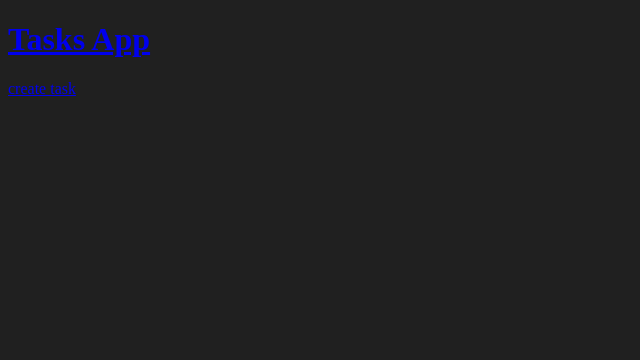
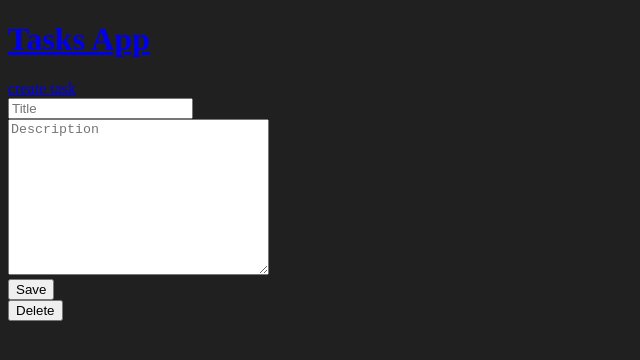
Before and after one commit to david-arce/tasks, a React (Vite) app in the folder client/: page /tasks/1 in a window 1280 px wide. Shown: the top 360 px of the page, without its empty margins (0-640 px from the left). Built offline with nearby package versions, Linux system fonts and the light colour scheme.

Commit message:
Add route for task details page and implement delete functionality

```diff
--- a/client/src/App.jsx
+++ b/client/src/App.jsx
@@ -11,6 +11,7 @@
         <Route path = "/" element = {<Navigate to = "/tasks"/>}/>
         <Route path = "/tasks" element = {<TasksPage/>}/>
         <Route path = "/tasks-create" element = {<TasksFormPage/>}/>
+        <Route path = "/tasks/:id" element = {<TasksFormPage/>}/>
       </Routes>
     </BrowserRouter>
   );
--- a/client/src/api/tasks.api.js
+++ b/client/src/api/tasks.api.js
@@ -11,3 +11,7 @@
 export const createTask = (task) => {
     return tasksApi.post('/', task);
 }
+
+export const deleteTask = (id) => {
+    return tasksApi.delete(`/${id}`);
+}
--- a/client/src/components/TaskCard.jsx
+++ b/client/src/components/TaskCard.jsx
@@ -1,6 +1,13 @@
+import {useNavigate} from "react-router-dom";
+
 export function TaskCard({task}) {
+
+  const navigate = useNavigate();
   return (
-    <div>
+    <div style={{background:"black"}}
+    onClick={()=>{
+      navigate(`/tasks/${task.id}`);
+    }}>
       <h2>{task.title}</h2>
       <p>{task.description}</p>
       <hr />
--- a/client/src/pages/TasksFormPage.jsx
+++ b/client/src/pages/TasksFormPage.jsx
@@ -1,11 +1,13 @@
 import {useForm} from 'react-hook-form';
-import { createTask } from '../api/tasks.api'
-import {useNavigate} from 'react-router-dom';
+import { createTask, deleteTask } from '../api/tasks.api'
+import {useNavigate, useParams} from 'react-router-dom';
 
 export function TasksFormPage(){
 
     const {register, handleSubmit, formState:{errors}} = useForm();
     const navigate = useNavigate();
+    const params = useParams();
+
     const onSubmit = handleSubmit(async data => {
         await createTask(data);
         navigate("/tasks");
@@ -21,6 +23,14 @@
                 <br />
                 <button>Save</button>
             </form>
+            {params.id && <button onClick={async()=>{
+                const accepted = window.confirm("Are you sure?");
+                if(accepted) {
+                    await deleteTask(params.id);
+                    navigate("/tasks");
+                }
+            }}>Delete</button>}
+
         </div>
     )
 }
```
